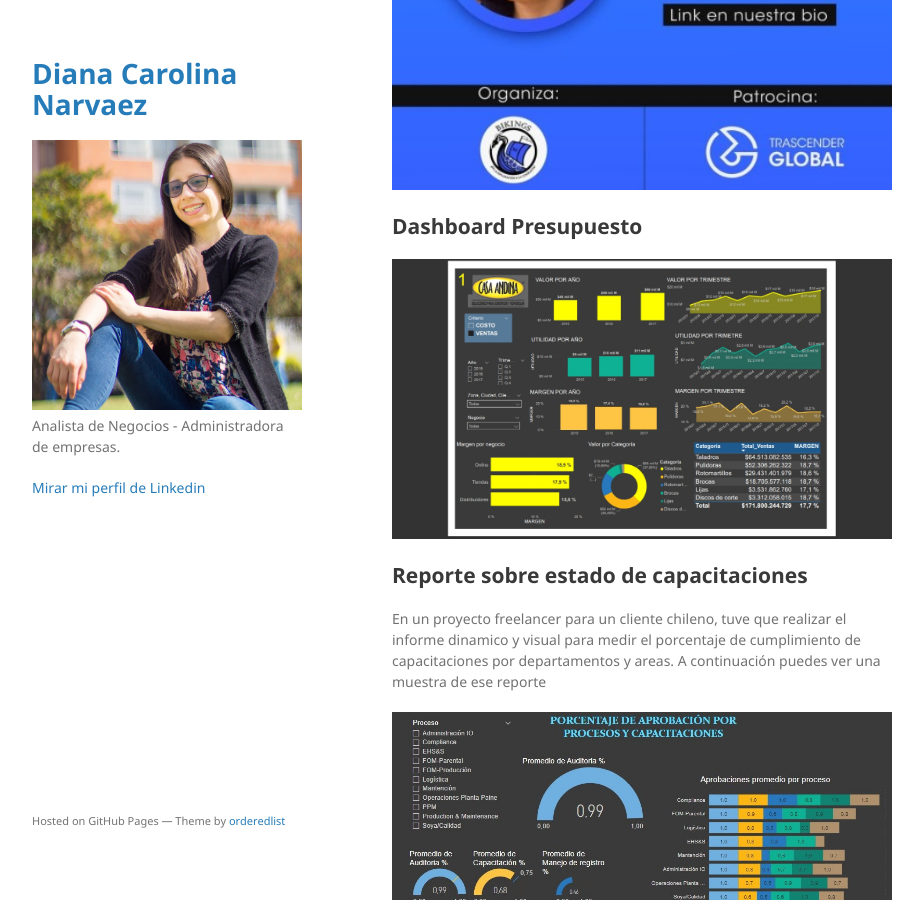
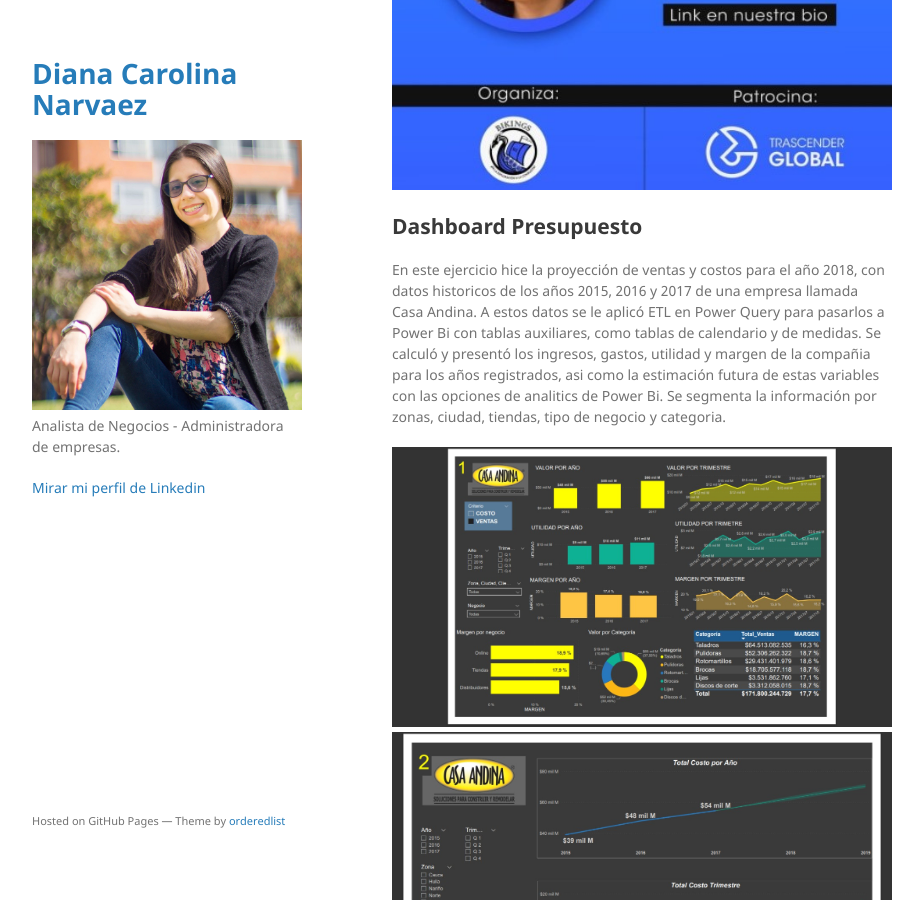
Before and after one commit to dicana27/dicana27.github.io, a Jekyll site: the page built from index.md, in a window 1280 px wide and 900 px high, scrolled down 820 px. Shown: the whole window, without its empty margins (178-1101 px from the left). Built offline with Jekyll 4.4.1, drawn with Linux system fonts in a browser that asks for light colours; our own code applies the rules of GitHub Pages for plain Markdown files; some of the changed text lies outside the part shown.

Commit message:
agregado datos de portafolio

```diff
--- a/index.md
+++ b/index.md
@@ -20,7 +20,11 @@ Ahi mostramos en la comunidad sobre el uso de PowerBi para hacer Dashboards. Pue
 
 ## Dashboard Presupuesto
 
+En este ejercicio hice la proyección de ventas y costos para el año 2018, con datos historicos de los años 2015, 2016 y 2017 de una empresa llamada Casa Andina. A estos datos se le aplicó ETL en Power Query para pasarlos a Power Bi con tablas auxiliares, como tablas de calendario y de medidas. Se calculó y presentó los ingresos, gastos, utilidad y margen de la compañia para los años registrados, asi como la estimación futura de estas variables con las opciones de analitics de Power Bi.
+Se segmenta la información por zonas, ciudad, tiendas, tipo de negocio y categoria.
+
 ![Reporte presupuesto](assets/img/casa_andina.jpeg)
+![Reporte presupuesto2](assets/img/casa_andina2.jpeg)
 
 ## Reporte sobre estado de capacitaciones
 
```
Also changed, not shown: other parts of index.md (+1 -1 lines), assets/img/casa_andina2.jpeg (added), assets/img/trascender_dashboard1.jpg (added).
